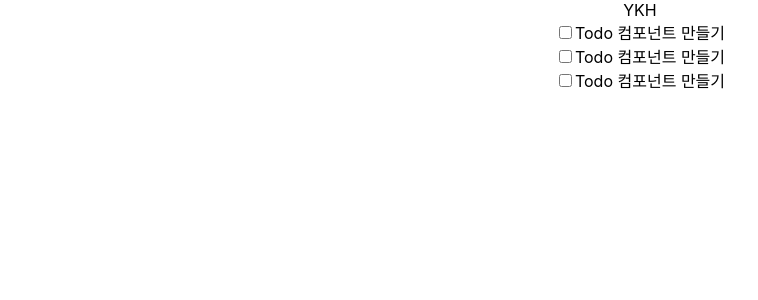
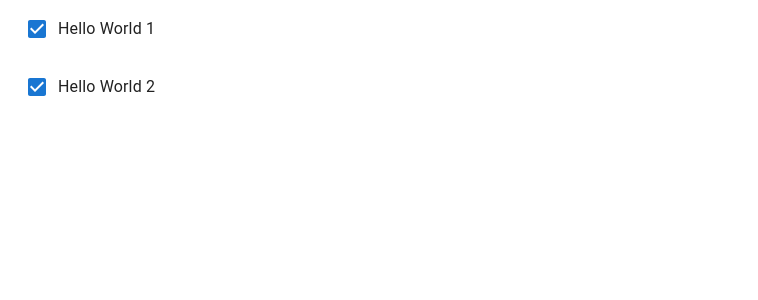
Before and after one commit to YO1231/WebApplications-frontend, a React (Create React App) app in the folder todo-react-app/: page / in a window 1280 px wide. Shown: the top 300 px of the page, without its empty margins (0-758 px from the left). Built offline with nearby package versions, Linux system fonts and the light colour scheme.

Commit message:
웹프로그래밍응용 수업 0403 실습

```diff
--- a/todo-react-app/src/App.js
+++ b/todo-react-app/src/App.js
@@ -1,17 +1,28 @@
 import './App.css';
 import Todo from './Todo';
+import React, {useState} from 'react';
 
 function App() {
-  let name = "YKH";
+  const [items, setItems] = useState([
+    {
+    id: "0",
+    title: "Hello World 1",
+    done: true
+    },
+    {
+      id: "1",
+      title: "Hello World 2",
+      done: true
+      }
+  ]);
 
-  let output = <div className="App">{name}
-    <Todo />
-    <Todo />
-    <Todo />
-  </div>;
+  let todoItems =
+    items.length > 0 && items.map((item) => <Todo item={item} key={item.id} />);
 
     return (
-      output
+      <div className="App">
+        {todoItems}
+      </div>
     );
 }
 
--- a/todo-react-app/src/Todo.js
+++ b/todo-react-app/src/Todo.js
@@ -1,16 +1,23 @@
-import React from "react";
+import React, {useState} from "react";
+import { ListItem, ListItemText, InputBase, Checkbox } from "@mui/material"
 
-const Todo = () => {
+const Todo = (props) => {
+    const [item, setItem] = useState(props.item);
     return (
-        <div className="Todo">
-            {/* 주석이다 */}
-            {// 주석1
-            // 주석2
-            // 주석3
-            }
-            <input type="checkbox" id="todo0" name="todo0" value="todo0" />
-            <label for="todo0">Todo 컴포넌트 만들기</label>
-        </div>
+        <ListItem>
+            <Checkbox checked={item.done} />
+            <ListItemText>
+                <InputBase
+                    inputProps={{"aria-label" : "naked"}}
+                    type="text"
+                    id={item.id}
+                    name={item.id}
+                    value={item.title}
+                    multiline={true}
+                    fullWidth={true}
+                />
+            </ListItemText>
+        </ListItem>
     );
 };
 
```
